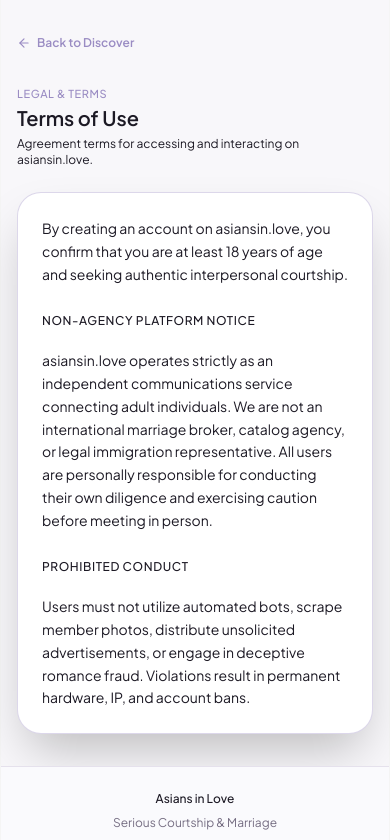
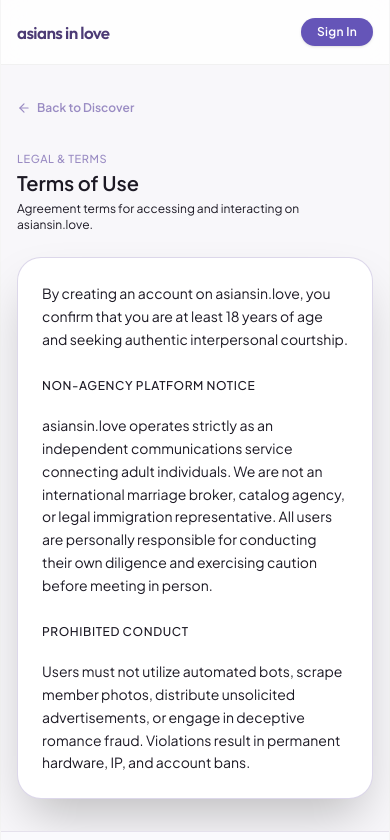
Before and after one commit to sandschristopher-png/asiansin-love, a Next.js app: page /terms in a window 390 px wide. Shown: the top 840 px of the page. Built offline with nearby package versions, Linux system fonts and the light colour scheme; no server answers.

Commit message:
Fix duplicate Outfit font definition and mobile shell class typo

```diff
--- a/app/chat/[id]/page.tsx
+++ b/app/chat/[id]/page.tsx
@@ -7,6 +7,8 @@ import { ArrowLeft, Send, Zap, ShieldAlert, CheckCheck, Clock } from 'lucide-rea
 import UpgradeModal from '@/components/UpgradeModal';
 import ReputationModal from '@/components/ReputationModal';
 import { supabase } from '@/lib/supabaseClient';
+import { Navbar } from '@/components/Navbar';
+
 
 interface Persona {
   name: string;
@@ -409,6 +411,8 @@ export default function ChatConversationPage({ params }: { params: { id: string
   return (
     <main className="min-h-screen bg-[#130F18] text-[#E6D7FA] flex flex-col justify-between">
       <div className="sticky top-0 z-30 flex items-center justify-between px-4 py-3 bg-[#181222]/95 backdrop-blur-md border-b border-[#9A79BA]/30">
+      <Navbar />
+
         <div className="flex items-center gap-3">
           <Link href="/discover" className="text-[#9A79BA] hover:text-[#E6D7FA] transition">
             <ArrowLeft className="w-5 h-5" />
--- a/app/features/page.tsx
+++ b/app/features/page.tsx
@@ -1,6 +1,8 @@
 import Link from 'next/link'
 import { Logo } from '@/components/Logo'
 import {
+import { Navbar } from '@/components/Navbar';
+
   ShieldCheck,
   Sparkles,
   Plane,
@@ -51,6 +53,8 @@ const features = [
 export default function FeaturesPage() {
   return (
     <div className="min-h-dvh bg-[#F8F7FA] font-sans text-[#1C1924] selection:bg-[#6555B8] selection:text-white pb-16 relative">
+      <Navbar />
+
 
       {/* Soft Ambient Plum Glow */}
       <div className="pointer-events-none absolute -top-32 left-1/2 -translate-x-1/2 h-72 w-[600px] bg-gradient-to-b from-[#6555B8]/20 to-transparent blur-3xl opacity-60" />
--- a/app/notifications/page.tsx
+++ b/app/notifications/page.tsx
@@ -3,6 +3,8 @@
 import React, { useState, useEffect } from 'react';
 import Link from 'next/link';
 import { supabase } from '@/lib/supabaseClient';
+import { Navbar } from '@/components/Navbar';
+
 
 interface NotificationItem {
   id: string;
@@ -85,6 +87,8 @@ export default function NotificationsPage() {
     <main className="max-w-2xl mx-auto px-4 sm:px-6 py-6 pb-28 space-y-5">
       {/* Header */}
       <div className="flex items-center justify-between">
+      <Navbar />
+
         <div>
           <h1 className="text-xl sm:text-[22px] font-semibold text-[#1C1924] ">
               Notifications
--- a/app/privacy/page.tsx
+++ b/app/privacy/page.tsx
@@ -4,10 +4,14 @@ import React from 'react';
 import Link from 'next/link';
 import { ArrowLeft } from 'lucide-react';
 import { Footer } from '@/components/Footer';
+import { Navbar } from '@/components/Navbar';
+
 
 export default function PrivacyPolicyPage() {
   return (
     <div className="min-h-screen flex flex-col bg-[#F8F7FA] text-[#1C1924]">
+      <Navbar />
+
       <main className="max-w-3xl mx-auto w-full px-4 sm:px-6 py-8 sm:py-12 flex-1 space-y-6">
 
         {/* Navigation Breadcrumb */}
--- a/app/profile/[id]/page.tsx
+++ b/app/profile/[id]/page.tsx
@@ -9,6 +9,8 @@ import {
   Bookmark, User, Sparkles, HeartHandshake, Baby, Ruler, Wine, Cigarette
 } from 'lucide-react';
 import { supabase } from '@/lib/supabaseClient';
+import { Navbar } from '@/components/Navbar';
+
 
 export default function PublicProfilePage() {
   const params = useParams();
@@ -107,6 +109,8 @@ export default function PublicProfilePage() {
   if (loading) {
     return (
       <div className="min-h-screen bg-[#F8F7FA] flex items-center justify-center p-6">
+      <Navbar />
+
         <div className="w-8 h-8 rounded-full border-2 border-[#6555b8] border-t-transparent animate-spin" />
       </div>
     );
--- a/app/profile/edit/page.tsx
+++ b/app/profile/edit/page.tsx
@@ -5,6 +5,8 @@ import { useRouter } from 'next/navigation';
 import Link from 'next/link';
 import { ArrowLeft, Save, UserCheck, ShieldCheck, Camera, Trash2, Loader2, Plus } from 'lucide-react';
 import { supabase } from '@/lib/supabaseClient';
+import { Navbar } from '@/components/Navbar';
+
 
 export default function EditProfilePage() {
   const router = useRouter();
@@ -238,6 +240,8 @@ export default function EditProfilePage() {
   if (loading) {
     return (
       <div className="min-h-screen bg-[#F8F7FA] flex items-center justify-center text-sm font-semibold text-[#9A8CC3]">
+      <Navbar />
+
         Loading profile settings...
       </div>
     );
--- a/app/settings/page.tsx
+++ b/app/settings/page.tsx
@@ -3,6 +3,8 @@
 import React, { useState } from 'react';
 import Link from 'next/link';
 import { ArrowLeft, User, Shield, Bell, Lock, FileText, CheckCircle2, Crown } from 'lucide-react';
+import { Navbar } from '@/components/Navbar';
+
 
 export default function SettingsPage() {
   const [activeTab, setActiveTab] = useState<'account' | 'app' | 'alerts' | 'privacy' | 'reports'>('account');
@@ -19,6 +21,8 @@ export default function SettingsPage() {
     <main className="flex-1 max-w-4xl mx-auto w-full px-4 sm:px-6 lg:px-8 pt-6 pb-32 space-y-6">
       {/* Header Navigation */}
       <div className="flex items-center justify-between">
+      <Navbar />
+
         <div className="flex items-center gap-3">
           <Link
             href="/discover"
--- a/app/standards/page.tsx
+++ b/app/standards/page.tsx
@@ -4,6 +4,8 @@ import React from 'react';
 import Link from 'next/link';
 import { ShieldCheck, HeartHandshake, Ban, Users, ArrowLeft } from 'lucide-react';
 import { Footer } from '@/components/Footer';
+import { Navbar } from '@/components/Navbar';
+
 
 export default function CommunityStandardsPage() {
   const standards = [
@@ -35,6 +37,8 @@ export default function CommunityStandardsPage() {
 
   return (
     <div className="min-h-screen flex flex-col bg-[#F8F7FA] text-[#1C1924]">
+      <Navbar />
+
       <main className="max-w-3xl mx-auto w-full px-4 sm:px-6 py-8 sm:py-12 flex-1 flex flex-col justify-center">
 
         {/* Navigation */}
--- a/app/terms/page.tsx
+++ b/app/terms/page.tsx
@@ -4,10 +4,14 @@ import React from 'react';
 import Link from 'next/link';
 import { ArrowLeft } from 'lucide-react';
 import { Footer } from '@/components/Footer';
+import { Navbar } from '@/components/Navbar';
+
 
 export default function TermsOfUsePage() {
   return (
     <div className="min-h-screen flex flex-col bg-[#F8F7FA] text-[#1C1924]">
+      <Navbar />
+
       <main className="max-w-3xl mx-auto w-full px-4 sm:px-6 py-8 sm:py-12 flex-1 space-y-6">
 
         {/* Navigation Breadcrumb */}
--- a/app/verify/page.tsx
+++ b/app/verify/page.tsx
@@ -14,6 +14,8 @@ import {
 } from 'lucide-react';
 import { supabase } from '@/lib/supabaseClient';
 import {
+import { Navbar } from '@/components/Navbar';
+
   VERIFICATION_CHALLENGES,
   VerificationChallenge,
   validateAndCompressVerificationImage
@@ -141,6 +143,8 @@ export default function VerifyPage() {
   return (
     <main className="min-h-screen bg-[#F8F7FA] text-[#1C1924] flex flex-col justify-start">
       <div className="max-w-md mx-auto w-full px-4 py-8 pb-28 space-y-6">
+      <Navbar />
+
 
         {/* Top Header */}
         <div className="flex items-center justify-between pb-4 border-b border-[#DDD7E5]">
--- a/components/BrandLogo.tsx
+++ b/components/BrandLogo.tsx
@@ -9,15 +9,15 @@ interface BrandLogoProps {
 
 export function BrandLogo({ href, size = 'md', className = '' }: BrandLogoProps) {
   const sizeClasses = {
-    sm: 'text-[20px] sm:text-[24px] md:text-[26px]',
-    md: 'text-[22px] sm:text-[30px] md:text-[36px]',
-    lg: 'text-[28px] sm:text-[36px] md:text-[44px]',
+    sm: 'text-[15px] sm:text-[16px]',
+    md: 'text-[17px] sm:text-[18px]',
+    lg: 'text-[22px] sm:text-[26px]',
   }[size];
 
   const content = (
     <span
-      className={`inline-flex items-baseline select-none lowercase whitespace-nowrap leading-none tracking-[-0.035em] text-[#1C1924] ${sizeClasses} ${className}`}
-      style={{ fontFamily: "'Outfit', sans-serif", fontWeight: 500 }}
+      className={`inline-flex items-baseline select-none lowercase whitespace-nowrap leading-none tracking-[-0.035em] text-[#4C3B75] ${sizeClasses} ${className}`}
+      style={{ fontFamily: 'var(--font-brand)', fontWeight: 600 }}
     >
       asians in love
     </span>
```
Also changed, not shown: app/layout.tsx (+9 -2 lines).
